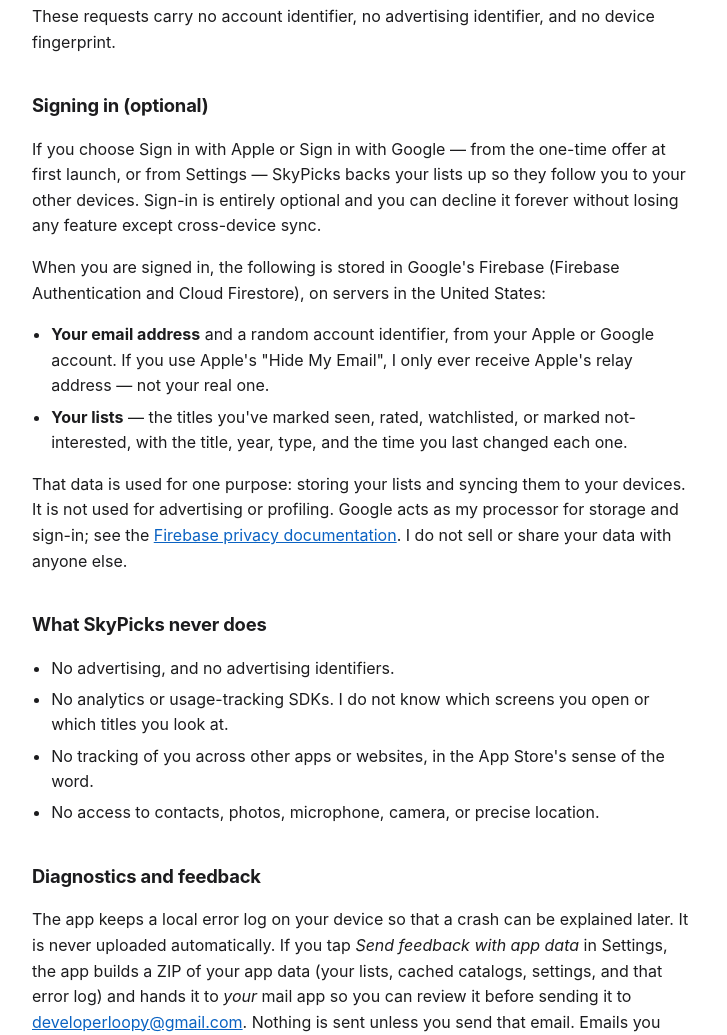
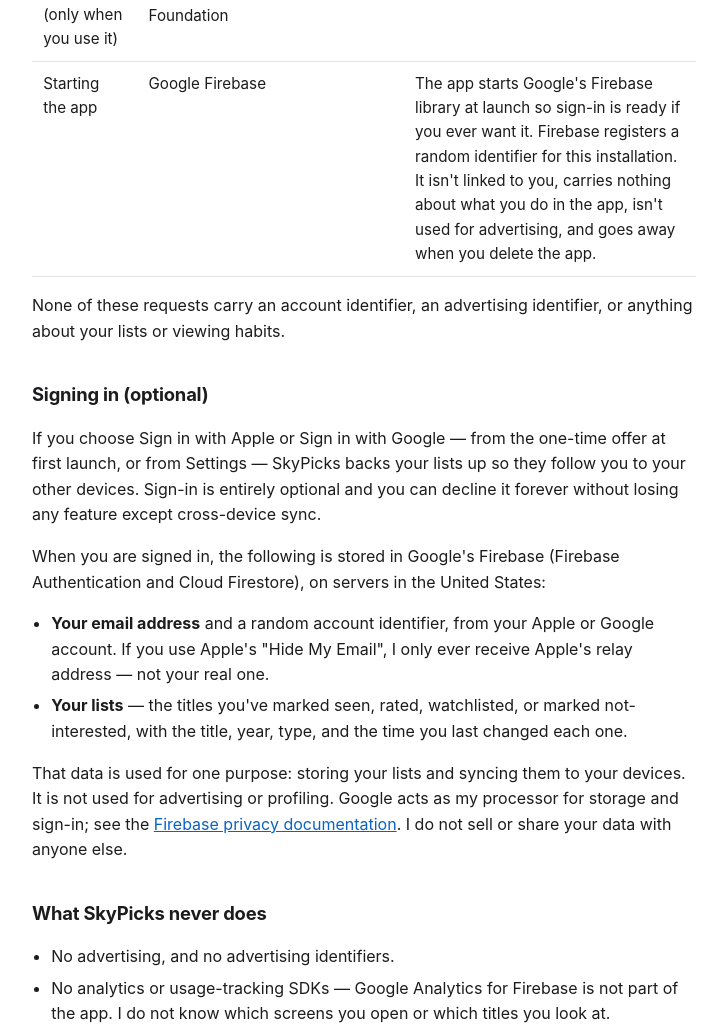
Before and after one commit to funkmesh/united-movies-data, a website: page site/privacy.html in a window 1280 px wide. Shown: the part 840-1875 px from the top of the page, without its empty margins (276-1003 px from the left). Drawn offline with Linux system fonts and the light colour scheme.

Commit message:
Disclose the Firebase initialisation that happens without an account
main() calls Firebase.initializeApp() at launch whether or not anyone signs
in, so Firebase registers a random per-installation identifier with Google
before the user has chosen anything. The policy claimed nothing about you
left the phone while signed out, which wasn't accurate.

Names it in the request table, narrows the summary claim to what is true (no
personal information collected, lists never leave the device), and states
that Google Analytics for Firebase is not part of the app.

```diff
--- a/site/privacy.html
+++ b/site/privacy.html
@@ -16,8 +16,9 @@
 <p>SkyPicks is a free app, made by one person, that helps you pick what to watch
 from an airline's inflight catalog. This policy explains exactly what the app
 does and doesn't do with your information. The short version: <strong>you can
-use the whole app without an account, and if you do that, nothing about you
-leaves your phone.</strong></p>
+use the whole app without an account, and if you do that, no personal
+information about you is collected and your lists never leave your
+phone.</strong></p>
 
 <h2>Using SkyPicks without an account</h2>
 <p>No sign-in is required. Your watchlist, the titles you've marked seen, your
@@ -43,9 +44,20 @@ involved, which use it to deliver the response:</p>
     <td>Wikidata (<code>www.wikidata.org</code>), operated by the Wikimedia Foundation</td>
     <td>The words you typed in that search box.</td>
   </tr>
+  <tr>
+    <td>Starting the app</td>
+    <td>Google Firebase</td>
+    <td>
+      The app starts Google's Firebase library at launch so sign-in is ready
+      if you ever want it. Firebase registers a random identifier for this
+      installation. It isn't linked to you, carries nothing about what you do
+      in the app, isn't used for advertising, and goes away when you delete
+      the app.
+    </td>
+  </tr>
 </table>
-<p>These requests carry no account identifier, no advertising identifier, and no
-device fingerprint.</p>
+<p>None of these requests carry an account identifier, an advertising
+identifier, or anything about your lists or viewing habits.</p>
 
 <h2>Signing in (optional)</h2>
 <p>If you choose Sign in with Apple or Sign in with Google — from the one-time
@@ -71,8 +83,9 @@ documentation</a>. I do not sell or share your data with anyone else.</p>
 <h2>What SkyPicks never does</h2>
 <ul>
   <li>No advertising, and no advertising identifiers.</li>
-  <li>No analytics or usage-tracking SDKs. I do not know which screens you open
-  or which titles you look at.</li>
+  <li>No analytics or usage-tracking SDKs — Google Analytics for Firebase is
+  not part of the app. I do not know which screens you open or which titles
+  you look at.</li>
   <li>No tracking of you across other apps or websites, in the App Store's sense
   of the word.</li>
   <li>No access to contacts, photos, microphone, camera, or precise location.</li>
```
